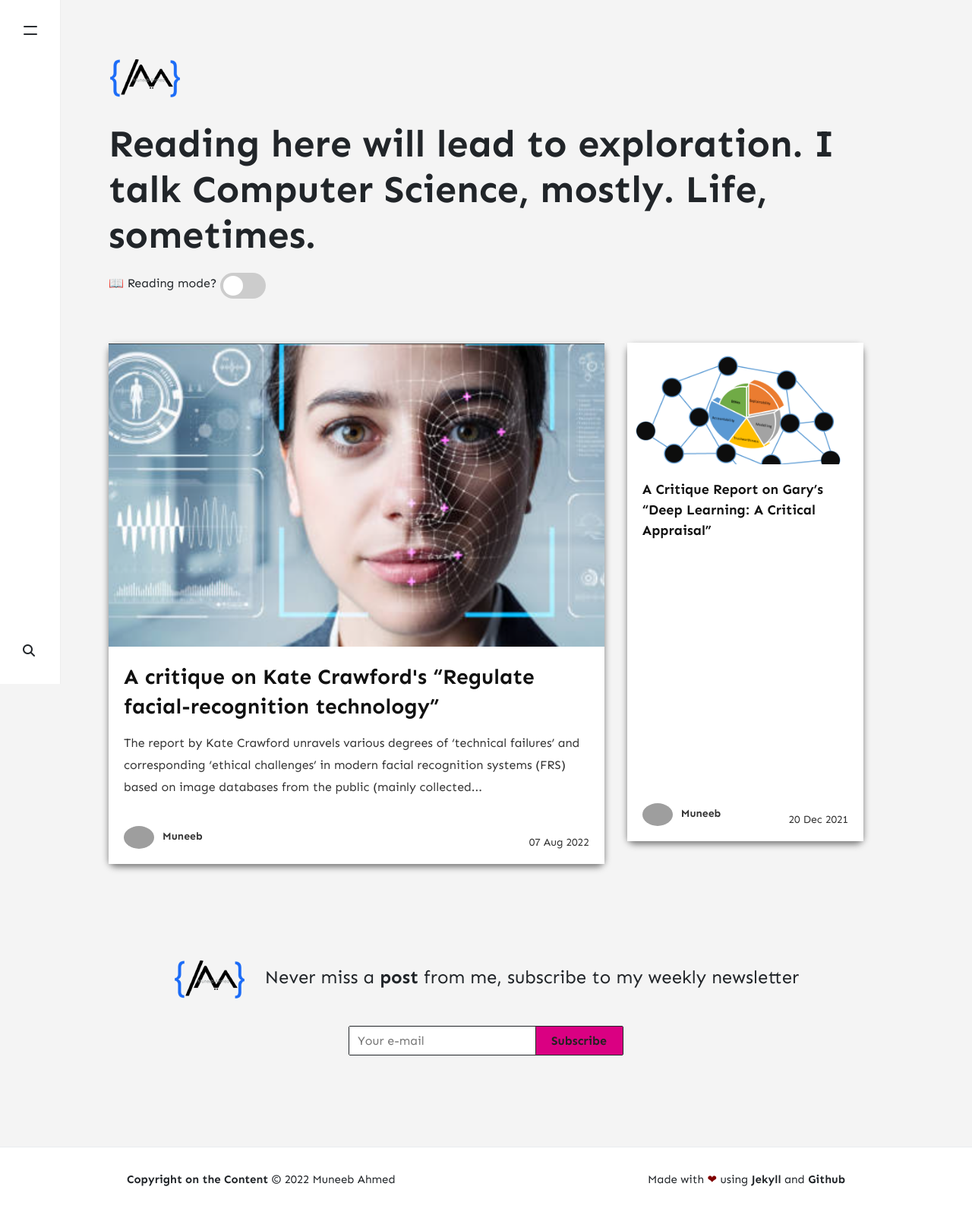
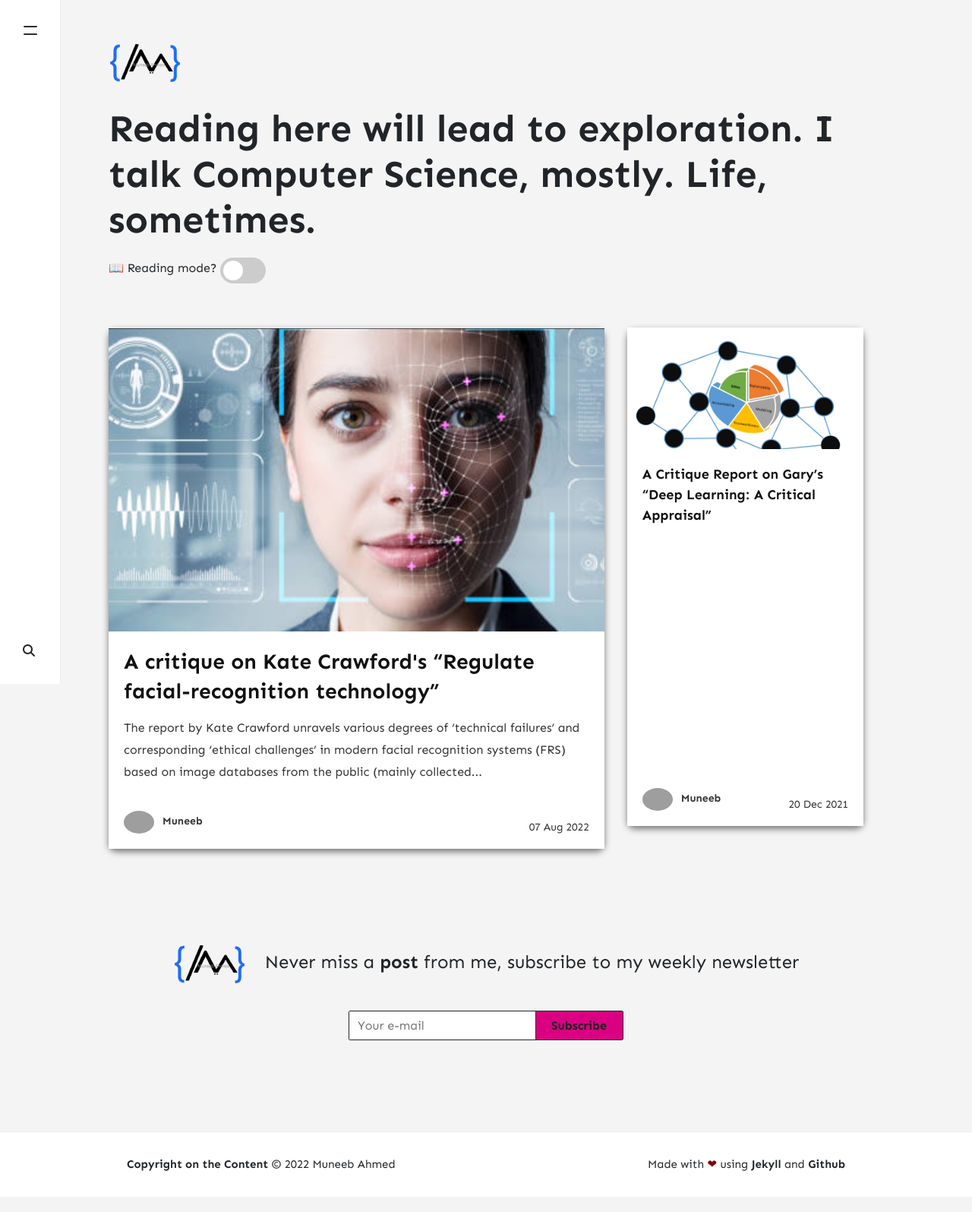
Before and after one commit to muneebpandith/blog, a Jekyll site: the page built from index.html, in a window 1280 px wide. Shown: the whole page at 76% size. Built offline with Jekyll 4.4.1, drawn with Linux system fonts in a browser that asks for light colours; nearby versions of some CDN libraries; the list of posts is cut into pages by our own code; comment, search, counter and statistics services are not loaded.

Commit message:
Update theme.scss

```diff
--- a/assets/css/theme.scss
+++ b/assets/css/theme.scss
@@ -37,7 +37,7 @@ h1,h2,h3,h4,h5,h6 {
     font-weight:700;
 }
 .site-content {
-    padding-top:50px;
+    padding-top:30px;
 }
 .sitetag {
     margin-top:20px;
```
